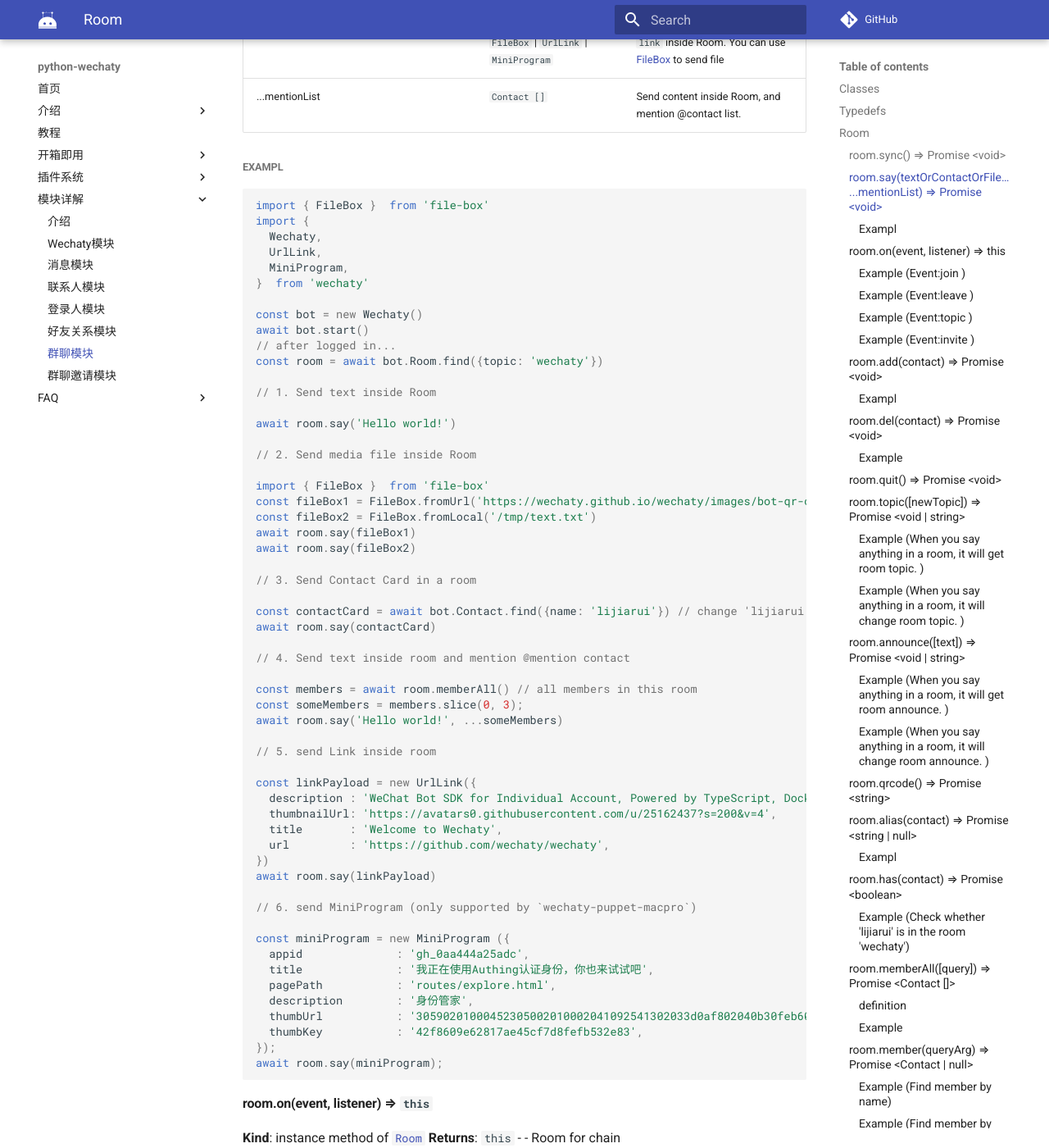
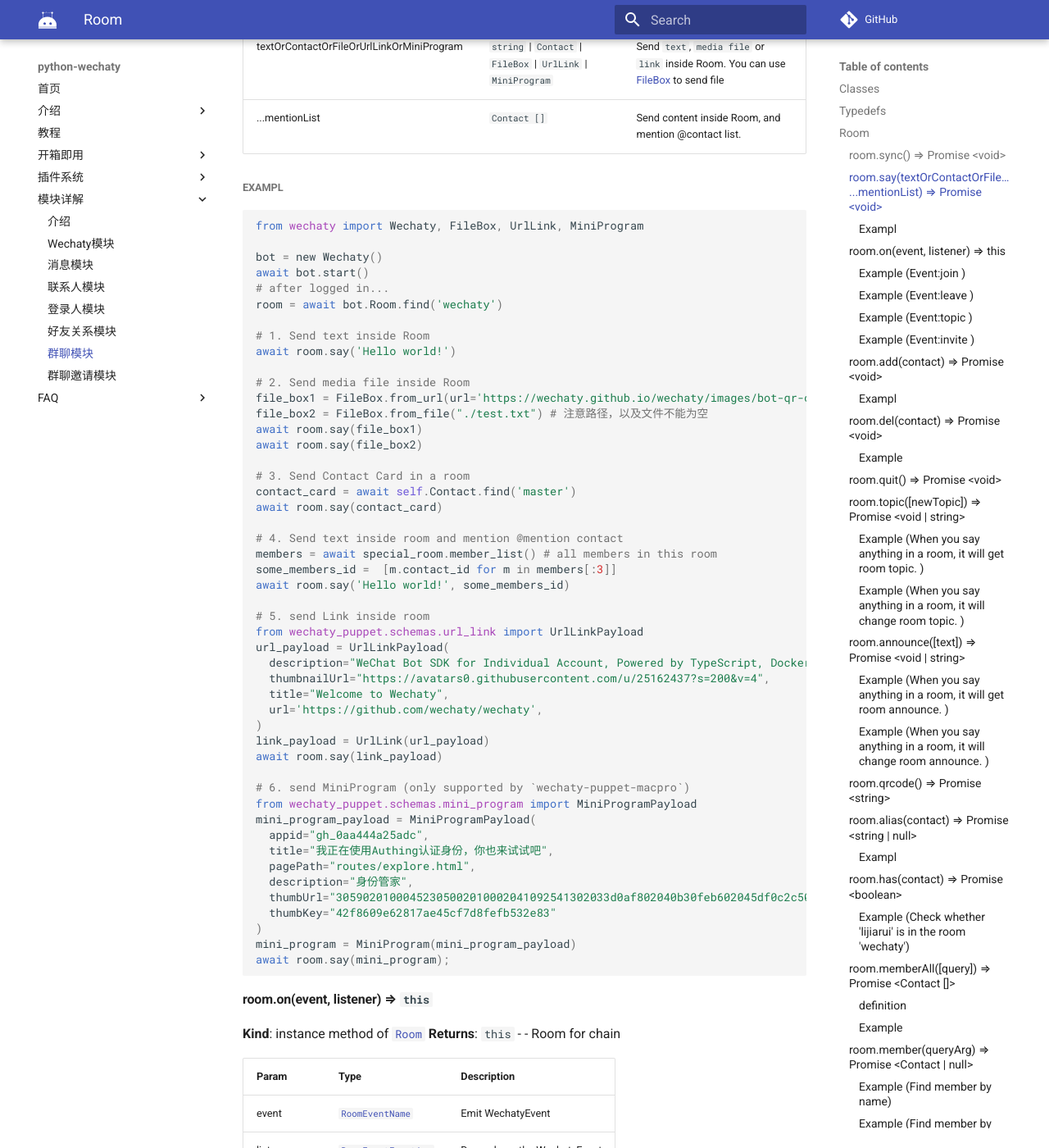
Before and after one commit to wechaty/python-wechaty, an MkDocs documentation site: the page built from docs/references/room.md, in a window 1280 px wide and 1400 px high, scrolled down 2114 px. Shown: the whole window at 82% size. Built offline with MkDocs 1.6.1 and Material for MkDocs 9.7.7, drawn with Linux system fonts in a browser that asks for light colours; comment, search, counter and statistics services are not loaded; some of the changed text lies outside the part shown.

Commit message:
update doc of room#201

````diff
--- a/docs/references/room.md
+++ b/docs/references/room.md
@@ -2,7 +2,7 @@
 title: Room
 ---
 
-All wechat rooms(groups) will be encapsulated as a Room.
+微信群聊（组）的相关功能被封装在 `Room` 类中。
 
 ## Classes
 
@@ -16,13 +16,13 @@ All wechat rooms\(groups\) will be encapsulated as a Room.
 
 [RoomQueryFilter](room.md#RoomQueryFilter)
 
-The filter to find the room: {topic: string \| RegExp} [RoomEventName](room.md#RoomEventName)
+过滤条件的类，包含两个 `str` 类型的字段 `topic`, `id` 对应群名称和群 id .[RoomEventName](room.md#RoomEventName)
 
-Room Class Event Type [RoomEventFunction](room.md#RoomEventFunction)
+群聊事件类型 [RoomEventFunction](room.md#RoomEventFunction)
 
-Room Class Event Function [RoomMemberQueryFilter](room.md#RoomMemberQueryFilter)
+群聊事件的方法 [RoomMemberQueryFilter](room.md#RoomMemberQueryFilter)
 
-The way to search member by Room.member\(\)
+通过 `Room.member()` 可以搜索当前群里的某一个成员。
 
 ## Room
 
@@ -60,17 +60,17 @@ All wechat rooms\(groups\) will be encapsulated as a Room.
 
 ### room.sync\(\) ⇒ `Promise <void>`
 
-Force reload data for Room, Sync data from lowlevel API again.
+使用 lowlevel API 强制同步 `Room` 的数据。
 
 **Kind**: instance method of [`Room`](room.md#Room) **Example**
 
-```javascript
+```python
 await room.sync()
 ```
 
 ### room.say\(textOrContactOrFileOrUrlLinkOrMiniProgram, ...mentionList\) ⇒ `Promise <void>`
 
-Send message inside Room, if set mentionList, wechaty will mention the contact list as well.
+向群（组）中发送消息，如果携带了联系人列表 `mentionList` 参数，将会在群里同时 @ 这些联系人。
 
 > Tips: This function is depending on the Puppet Implementation, see [puppet-compatible-table](https://github.com/wechaty/wechaty/wiki/Puppet#3-puppet-compatible-table)
 
@@ -82,64 +82,55 @@ Send message inside Room, if set mentionList, wechaty will mention the contact l
 | ...mentionList | `Contact []` | Send content inside Room, and mention @contact list. |
 
 #### Exampl
+```python
+from wechaty import Wechaty, FileBox, UrlLink, MiniProgram
 
-```javascript
-import { FileBox }  from 'file-box'
-import {
-  Wechaty,
-  UrlLink,
-  MiniProgram,
-}  from 'wechaty'
+bot = new Wechaty()
+await bot.start()
+# after logged in...
+room = await bot.Room.find('wechaty')
 
-const bot = new Wechaty()
-await bot.start()
-// after logged in...
-const room = await bot.Room.find({topic: 'wechaty'})
-
-// 1. Send text inside Room
-
+# 1. Send text inside Room
 await room.say('Hello world!')
 
-// 2. Send media file inside Room
+# 2. Send media file inside Room
+file_box1 = FileBox.from_url(url='https://wechaty.github.io/wechaty/images/bot-qr-code.png', name='QRCode')
+file_box2 = FileBox.from_file("./test.txt") # 注意路径，以及文件不能为空
+await room.say(file_box1)
+await room.say(file_box2)
 
-import { FileBox }  from 'file-box'
-const fileBox1 = FileBox.fromUrl('https://wechaty.github.io/wechaty/images/bot-qr-code.png')
-const fileBox2 = FileBox.fromLocal('/tmp/text.txt')
-await room.say(fileBox1)
-await room.say(fileBox2)
+# 3. Send Contact Card in a room
+contact_card = await self.Contact.find('master')
+await room.say(contact_card)
 
-// 3. Send Contact Card in a room
+# 4. Send text inside room and mention @mention contact
+members = await special_room.member_list() # all members in this room
+some_members_id =  [m.contact_id for m in members[:3]]
+await room.say('Hello world!', some_members_id)
 
-const contactCard = await bot.Contact.find({name: 'lijiarui'}) // change 'lijiarui' to any of the room member
-await room.say(contactCard)
+# 5. send Link inside room
+from wechaty_puppet.schemas.url_link import UrlLinkPayload
+url_payload = UrlLinkPayload(
+  description="WeChat Bot SDK for Individual Account, Powered by TypeScript, Docker, and Love",
+  thumbnailUrl="https://avatars0.githubusercontent.com/u/25162437?s=200&v=4",
+  title="Welcome to Wechaty",
+  url='https://github.com/wechaty/wechaty',
+)
+link_payload = UrlLink(url_payload)
+await room.say(link_payload)
 
-// 4. Send text inside room and mention @mention contact
-
-const members = await room.memberAll() // all members in this room
-const someMembers = members.slice(0, 3);
-await room.say('Hello world!', ...someMembers)
-
-// 5. send Link inside room
-
-const linkPayload = new UrlLink({
-  description : 'WeChat Bot SDK for Individual Account, Powered by TypeScript, Docker, and Love',
-  thumbnailUrl: 'https://avatars0.githubusercontent.com/u/25162437?s=200&v=4',
-  title       : 'Welcome to Wechaty',
-  url         : 'https://github.com/wechaty/wechaty',
-})
-await room.say(linkPayload)
-
-// 6. send MiniProgram (only supported by `wechaty-puppet-macpro`)
-
-const miniProgram = new MiniProgram ({
-  appid              : 'gh_0aa444a25adc',
-  title              : '我正在使用Authing认证身份，你也来试试吧',
-  pagePath           : 'routes/explore.html',
-  description        : '身份管家',
-  thumbUrl           : '30590201000452305002010002041092541302033d0af802040b30feb602045df0c2c5042b777875706c6f61645f31373533353339353230344063686174726f6f6d3131355f313537363035393538390204010400030201000400',
-  thumbKey           : '42f8609e62817ae45cf7d8fefb532e83',
-});
-await room.say(miniProgram);
+# 6. send MiniProgram (only supported by `wechaty-puppet-macpro`)
+from wechaty_puppet.schemas.mini_program import MiniProgramPayload
+mini_program_payload = MiniProgramPayload(
+  appid="gh_0aa444a25adc",
+  title="我正在使用Authing认证身份，你也来试试吧",
+  pagePath="routes/explore.html",
+  description="身份管家",
+  thumbUrl="30590201000452305002010002041092541302033d0af802040b30feb602045df0c2c5042b777875706c6f61645f31373533353339353230344063686174726f6f6d3131355f313537363035393538390204010400030201000400",
+  thumbKey="42f8609e62817ae45cf7d8fefb532e83"
+)
+mini_program = MiniProgram(mini_program_payload)
+await room.say(mini_program);
 ```
 
 ### room.on\(event, listener\) ⇒ `this`
````
